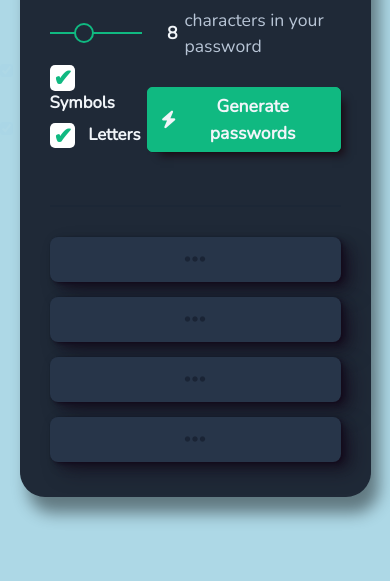
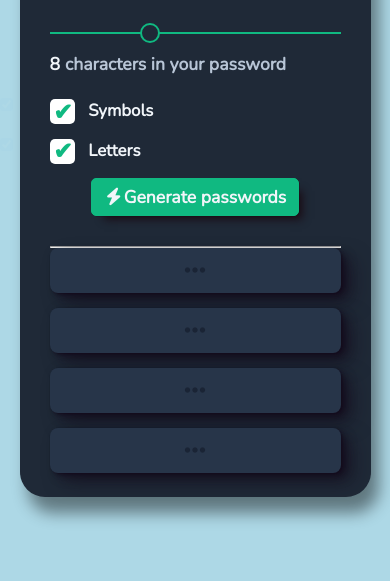
Before and after one commit to liamlo-dev/Random-Password-Generator, a plain HTML site: page index.html in a window 390 px wide. Shown: the part 288-869 px from the top of the page. Drawn offline with nearby package versions, Linux system fonts and the light colour scheme.

Commit message:
iPhone trial 2

```diff
--- a/css/input-range.css
+++ b/css/input-range.css
@@ -30,6 +30,7 @@
 }
 
 #slider-value {
+  display: flex;
   color: var(--primary-text);
   text-align: center;
   font-weight: bolder;
@@ -43,9 +44,10 @@
 
 #slider-value div {
   transition: all 300ms ease-in-out;
+  padding-right: 5px;
 }
 
-#input-range p {
+#slider-value p {
   color: var(--secondary-text);
   font-size: 1.1rem;
 }
--- a/css/style.css
+++ b/css/style.css
@@ -76,7 +76,7 @@
   color: var(--green);
   font-weight: bolder;
   font-size: 3rem;
-  line-height: 25px;
+  line-height: 35px;
 }
 
 #content p {
@@ -145,7 +145,6 @@
 }
 
 hr {
-  border: 1px solid #1a24356b;
   margin: 30px 0;
 }
 
@@ -187,7 +186,7 @@ hr {
   color: #1a2435;
 }
 
-@media (max-width: 600px) {
+@media only screen and (max-width: 600px) {
   body {background-color: lightblue;}
   .password-btn {
     width: 100%;
@@ -199,5 +198,33 @@ hr {
     width: 90%;
     height: 90%;
   }
+  #settings {
+    display: initial;
+  }
 
+  #input-symbols {
+    margin-bottom: 5%;
+  }
+
+  #input-letters {
+    margin-bottom: 5%;
+  }
+
+  hr {
+    margin-bottom: 0;
+  }
+
+  #input-range {
+    display: initial;
+  }
+
+  #slider {
+    width: 100%;
+  }
+
+  #slider-value{
+    margin-left: 0px;
+    margin-bottom: 5%;
+    padding: 0;
+  }
 }
--- a/index.html
+++ b/index.html
@@ -26,8 +26,8 @@
         <input type="range" min="4" max="16" value="8" step="1" id="slider">
         <div id="slider-value">
           <div>8</div>
+          <p>characters in your password</p>
         </div>
-        <p>characters in your password</p>
       </div>
       <div id="input-symbols">
         <input type="checkbox" id="symbols" checked>
```
Also changed, not shown: 1 other file.
